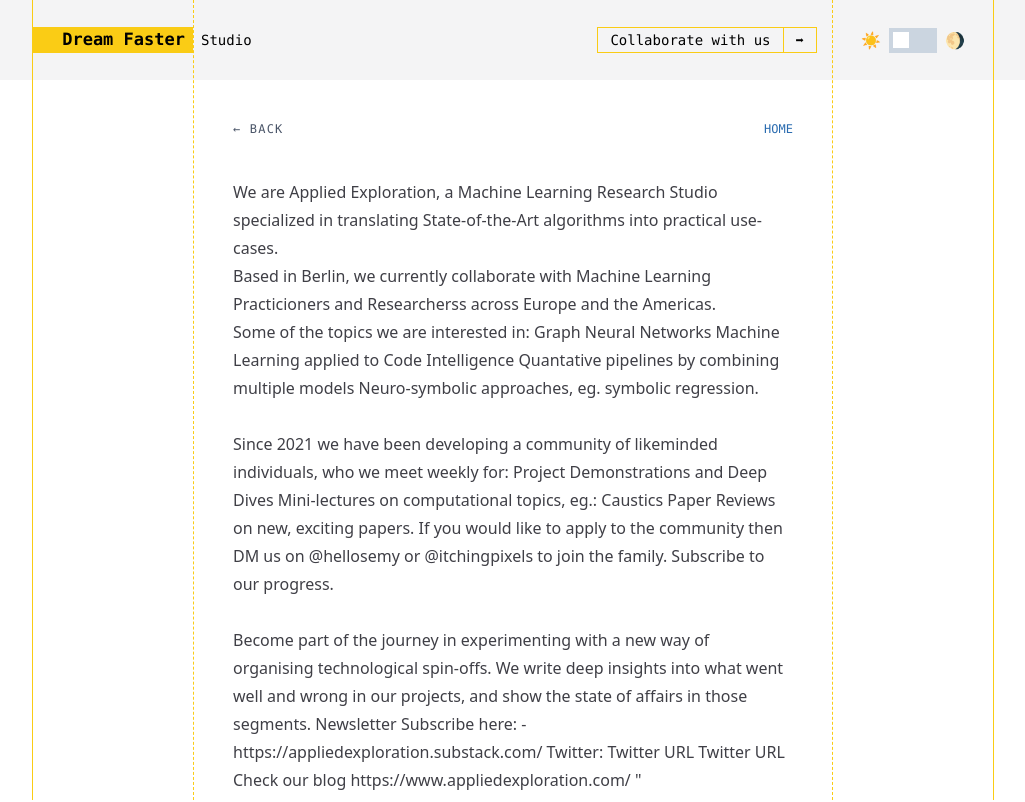
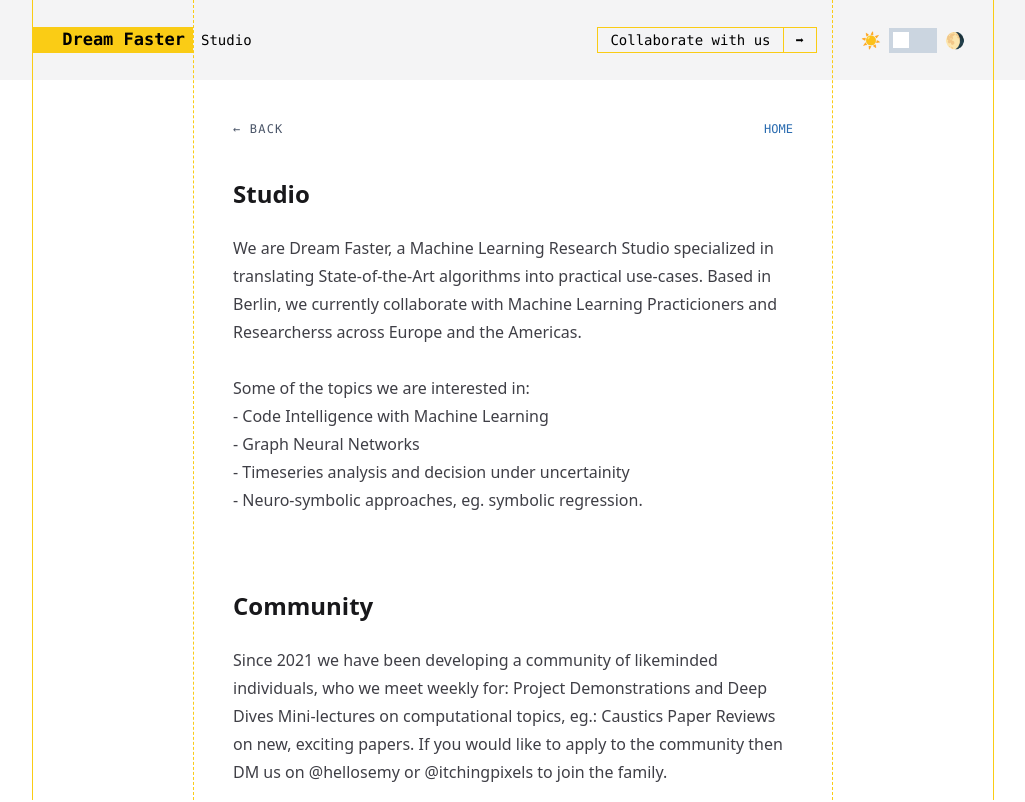
Before and after one commit to dream-faster/dream-faster-landing, a Next.js app: page /about in a window 1280 px wide. Shown: the top 802 px of the page, without its empty margins (127-1152 px from the left). Built offline with nearby package versions, Linux system fonts and the light colour scheme.

Commit message:
feat: Updated about page.

```diff
--- a/src/pages/about.tsx
+++ b/src/pages/about.tsx
@@ -1,36 +1,47 @@
+import { MajorButton } from '@/components/MajorButton';
 import { Article } from '@/templates/Article';
 
 const About = () => (
   <Article title="About us - Dream Faster | ML Research" description="About us">
     <article className="prose prose-zinc w-full dark:prose-invert ">
+      <h2> Studio </h2>
       <p>
-        We are Applied Exploration, a Machine Learning Research Studio
-        specialized in translating State-of-the-Art algorithms into practical
-        use-cases.
-        <br />
-        Based in Berlin, we currently collaborate with Machine Learning
-        Practicioners and Researcherss across Europe and the Americas.
-        <br />
-        Some of the topics we are interested in: Graph Neural Networks Machine
-        Learning applied to Code Intelligence Quantative pipelines by combining
-        multiple models Neuro-symbolic approaches, eg. symbolic regression.
+        We are Dream Faster, a Machine Learning Research Studio specialized in
+        translating State-of-the-Art algorithms into practical use-cases. Based
+        in Berlin, we currently collaborate with Machine Learning Practicioners
+        and Researcherss across Europe and the Americas.
         <br />
         <br />
+        Some of the topics we are interested in:
+        <br />
+        - Code Intelligence with Machine Learning
+        <br />
+        - Graph Neural Networks
+        <br />
+        - Timeseries analysis and decision under uncertainity
+        <br />
+        - Neuro-symbolic approaches, eg. symbolic regression.
+        <br />
+        <br />
+        <h2> Community </h2>
         Since 2021 we have been developing a community of likeminded
         individuals, who we meet weekly for: Project Demonstrations and Deep
         Dives Mini-lectures on computational topics, eg.: Caustics Paper Reviews
         on new, exciting papers. If you would like to apply to the community
-        then DM us on @hellosemy or @itchingpixels to join the family. Subscribe
-        to our progress.
+        then DM us on @hellosemy or @itchingpixels to join the family.
         <br />
         <br />
         Become part of the journey in experimenting with a new way of organising
         technological spin-offs. We write deep insights into what went well and
         wrong in our projects, and show the state of affairs in those segments.
-        Newsletter Subscribe here: - https://appliedexploration.substack.com/
-        Twitter: Twitter URL Twitter URL Check our blog
-        https://www.appliedexploration.com/ "
+        <br />
       </p>
+      Subscribe here:
+      <MajorButton
+        text="Applied Exploration Blog"
+        link="https://appliedexploration.substack.com/"
+        external
+      />
     </article>
   </Article>
 );
--- a/src/pages/projects/[id].js
+++ b/src/pages/projects/[id].js
@@ -1,5 +1,5 @@
 import { getAllPostIds, getPostData } from '@/lib/projects';
-import { MajorButton } from '@/components/MajorButton';
+import { MajorButton } from '@/components/MajorButton.tsx';
 import { Article } from '@/templates/Article.tsx';
 
 export default function Post({ postData }) {
--- a/src/templates/OneSection.tsx
+++ b/src/templates/OneSection.tsx
@@ -18,7 +18,7 @@
   >
     {title ? (
       <p
-        className={`md: my-2  flex w-full justify-start pl-9 font-mono text-xs tracking-widest ${
+        className={`flex  w-full justify-start pl-9 font-mono text-xs tracking-widest md:my-2 ${
           wide ? 'md:w-1/2' : 'md:w-2/6'
         }`}
       >
```
